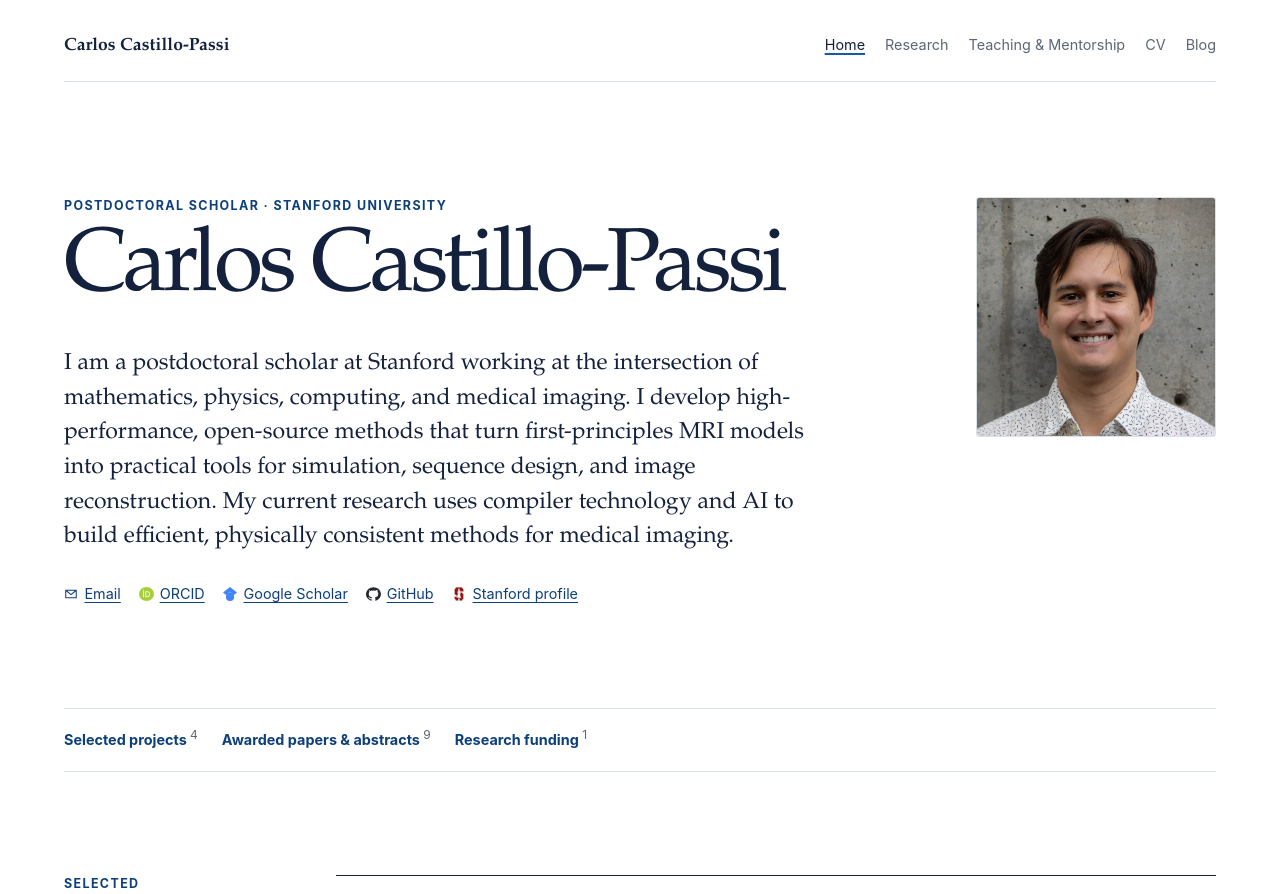
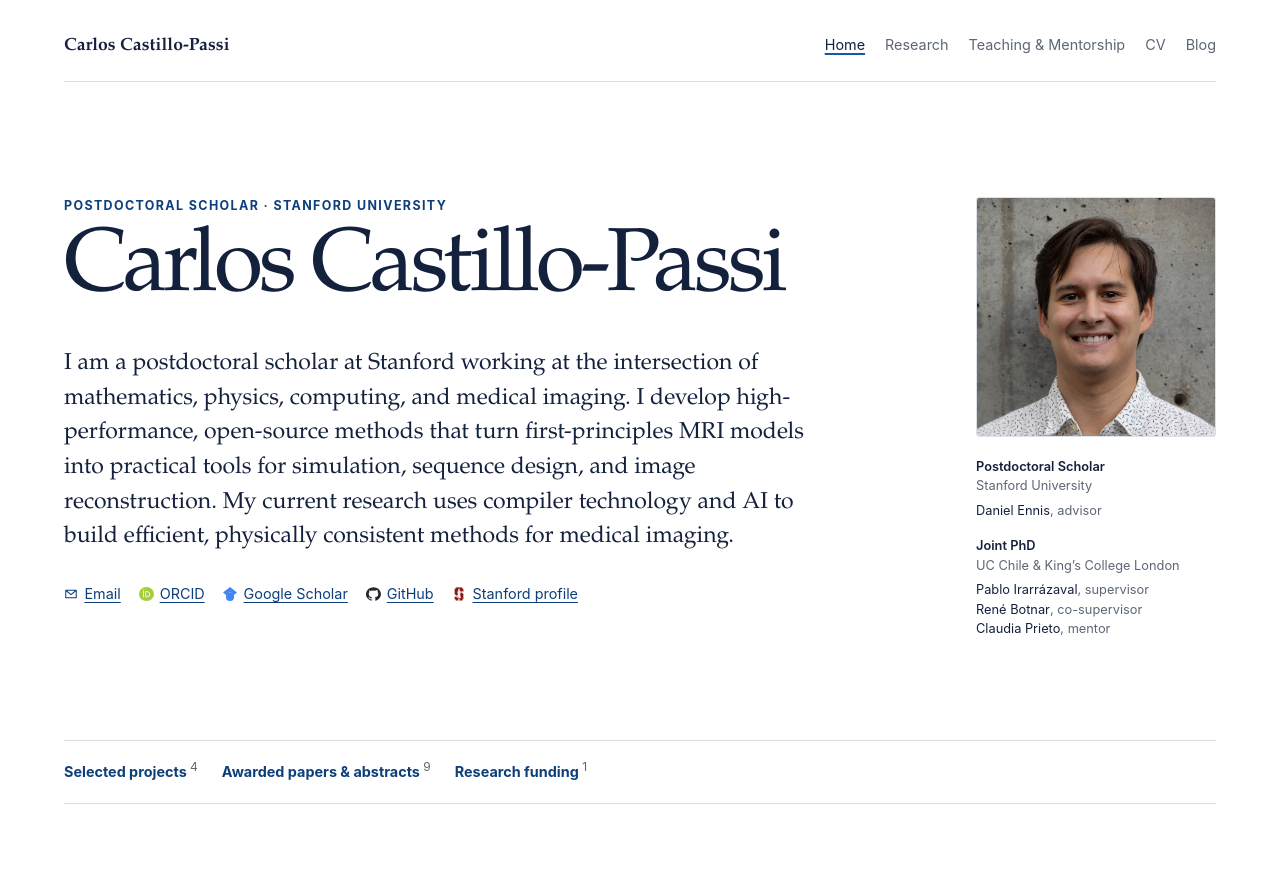
Before and after one commit to cncastillo/cncastillo.github.io, a Jekyll site: the page built from index.md, in a window 1280 px wide, cut to the strip 0-894 px from the top of the page. Built offline with Jekyll 4.4.1, drawn with Linux system fonts in a browser that asks for light colours.

Commit message:
Add academic background and thesis supervision details

```diff
--- a/_data/profile.yml
+++ b/_data/profile.yml
@@ -7,6 +7,17 @@ description: >-
   Postdoctoral scholar at Stanford and creator of KomaMRI. I turn MRI physics into fast, open-source tools for simulation, sequence design, and reconstruction.
 role: Postdoctoral Scholar
 institution: Stanford University
+academic_background:
+  - degree: Postdoctoral Scholar
+    institution: Stanford University
+    supervision_label: Advisor
+    supervision: Daniel Ennis
+  - degree: Joint PhD
+    institution: UC Chile & King’s College London
+    supervision_label: Supervisor
+    supervision: Pablo Irarrázaval
+    co_supervision: René Botnar
+    mentorship: Claudia Prieto
 bio:
   - >-
     I am a postdoctoral scholar at Stanford working at the intersection of mathematics, physics, computing, and medical imaging. I develop high-performance, open-source methods that turn first-principles MRI models into practical tools for simulation, sequence design, and image reconstruction. My current research uses compiler technology and AI to build efficient, physically consistent methods for medical imaging.
--- a/_layouts/home.html
+++ b/_layouts/home.html
@@ -9,6 +9,17 @@ layout: default
   </div>
   <aside class="intro-profile">
     <img src="{{ profile.photo | relative_url }}" alt="{{ profile.photo_alt }}" width="1892" height="1920">
+    <dl class="profile-education" aria-label="Academic background and mentors">
+      {% for entry in profile.academic_background %}
+        <div>
+          <dt>{{ entry.degree }}</dt>
+          <dd>{{ entry.institution }}</dd>
+          <dd class="profile-supervision"><span class="profile-mentor">{{ entry.supervision }}</span>, {{ entry.supervision_label | downcase }}</dd>
+          {% if entry.co_supervision %}<dd><span class="profile-mentor">{{ entry.co_supervision }}</span>, co-supervisor</dd>{% endif %}
+          {% if entry.mentorship %}<dd><span class="profile-mentor">{{ entry.mentorship }}</span>, mentor</dd>{% endif %}
+        </div>
+      {% endfor %}
+    </dl>
   </aside>
   <div class="intro-main">
     <div class="intro-copy">
--- a/assets/css/site.css
+++ b/assets/css/site.css
@@ -106,6 +106,7 @@ main { min-height: 70vh; }
   grid-template-areas:
     "heading profile"
     "main profile";
+  grid-template-rows: auto 1fr;
   column-gap: 4rem;
   align-items: start;
   padding: clamp(4rem, 9vw, 7.5rem) 0 clamp(4rem, 8vw, 6.5rem);
@@ -182,6 +183,18 @@ main { min-height: 70vh; }
   border: 1px solid var(--line);
   border-radius: 3px;
 }
+
+.profile-education {
+  margin: 1.25rem 0 0;
+  font-size: 0.8rem;
+  line-height: 1.5;
+}
+
+.profile-education > div + div { margin-top: 1rem; }
+.profile-education dt { font-weight: 600; }
+.profile-education dd { margin: 0; color: var(--muted); }
+.profile-education .profile-supervision { margin-top: 0.35rem; }
+.profile-mentor { display: inline-block; color: var(--ink); }
 
 .profile-links {
   display: flex;
@@ -829,16 +842,24 @@ main { min-height: 70vh; }
       "heading"
       "profile"
       "main";
+    grid-template-rows: auto;
     padding-top: 4rem;
   }
 
   .intro h1 { font-size: clamp(2.8rem, 15vw, 4.4rem); }
 
   .intro-profile {
+    display: grid;
+    grid-template-columns: clamp(6rem, 26vw, 11rem) minmax(0, 1fr);
+    align-items: start;
+    gap: 1rem;
     justify-self: start;
-    width: 11rem;
+    width: 100%;
     margin: 2rem 0;
   }
+
+  .intro-profile img { width: 100%; }
+  .intro-profile .profile-education { margin: 0; }
 
   .intro-main { margin-top: 0; }
 
```
Also changed, not shown: 2 other files.
